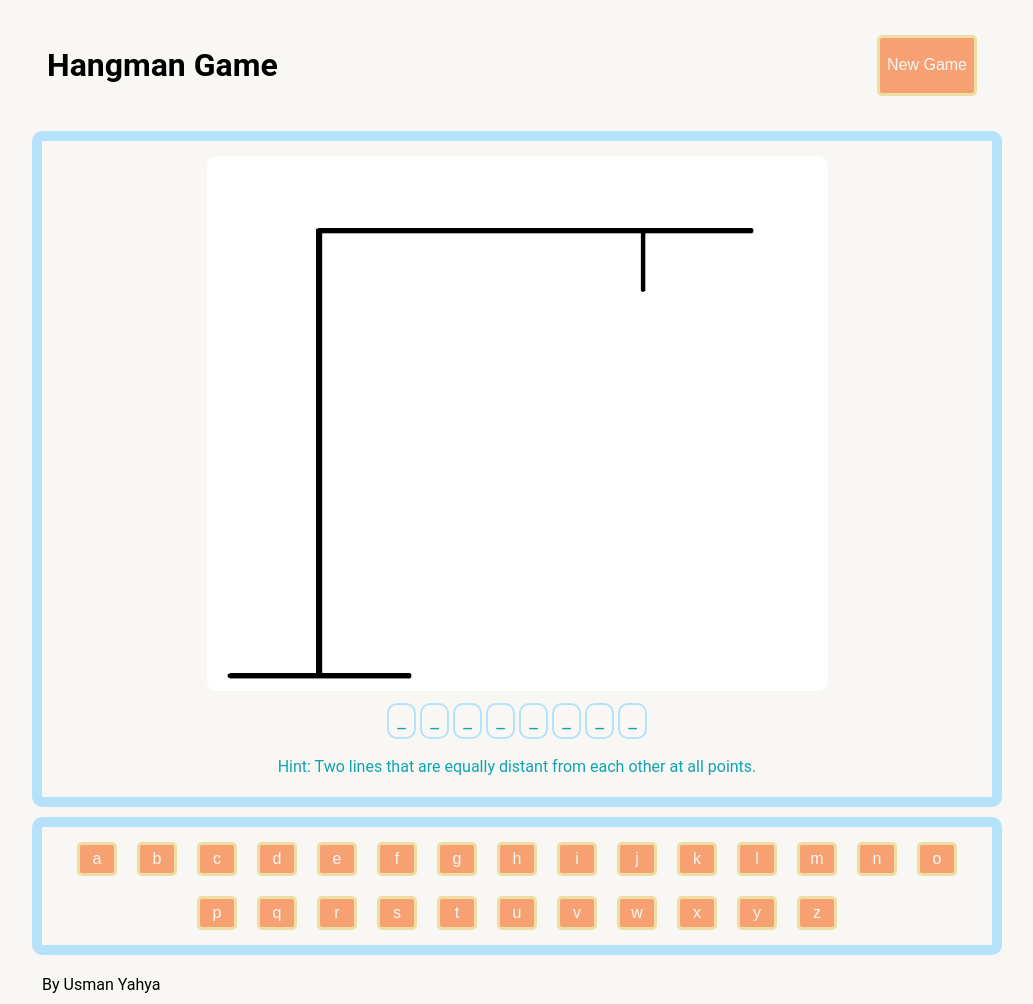
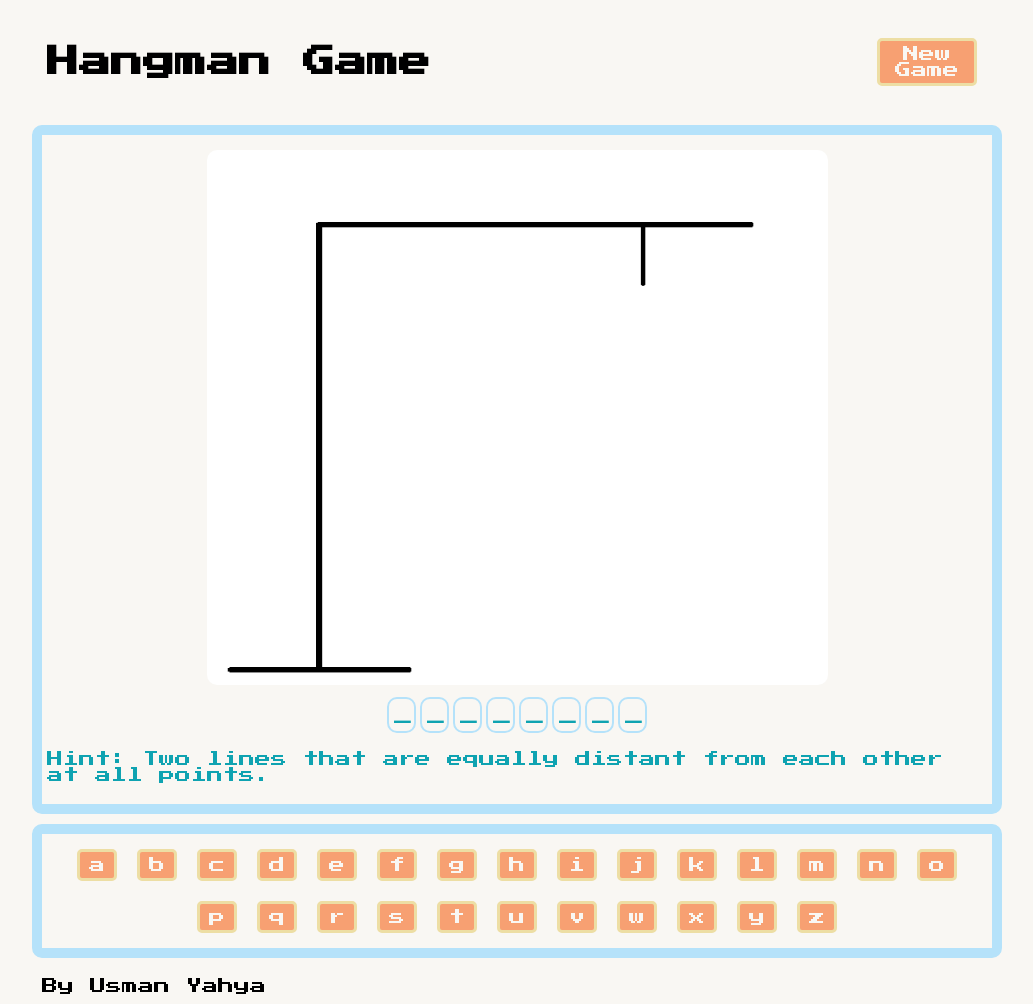
Before and after one commit to uzi1232/final_project, a PHP site: page / in a window 1280 px wide. Shown: the whole page, without its empty margins (123-1156 px from the left). Run offline with PHP 8.4, Linux system fonts and the light colour scheme.

Commit message:
add font style to the code

```diff
--- a/css/styles.css
+++ /dev/null
@@ -1,3 +0,0 @@
-.hide-element {
-    display: none;
-}
--- a/index.html
+++ b/index.html
@@ -4,8 +4,12 @@
     <meta charset="UTF-8">
     <meta name="viewport" content="width=device-width, initial-scale=1.0">
     <title>Hangman Game</title>
+    <link rel="stylesheet" href="./style/styles.css">
+    <link href="https://fonts.googleapis.com/css2?family=Roboto&display=swap" rel="stylesheet">
+    <link rel="preconnect" href="https://fonts.googleapis.com">
+    <link rel="preconnect" href="https://fonts.gstatic.com" crossorigin>
+    <link href="https://fonts.googleapis.com/css2?family=Press+Start+2P&display=swap" rel="stylesheet">
     <script src="./javascript/main.js" defer type="module"></script>
-    <link rel="stylesheet" href="./style/styles.css">
 </head>
 <body>
     <header>
--- a/javascript/dom_update.js
+++ b/javascript/dom_update.js
@@ -59,7 +59,16 @@ class GameDomUpdater {
 
     disableKeyboardKey(key) {
         const keyDOM = document.getElementById(`${key}-btn`);
-        keyDOM.classList.add("disable-button");
+        keyDOM.classList.add("disable-button-style");
+        keyDOM.disabled = true;
+    }
+
+    disableAllKeyboardKey() {
+        for (const key of VALID_KEYS) {
+            const keyDOM = document.getElementById(`${key}-btn`);
+            keyDOM.classList.add("disable-button-style");
+            keyDOM.disabled = true;
+        }
     }
 
     updateWord() {
@@ -94,7 +103,7 @@ class GameDomUpdater {
             this.gameStatusElementDOM.innerHTML = innerHTML;
             this.updateHangmanImage(IMAGE_PREFIX + "success");
             this.gameResultAnimation = requestAnimationFrame(this.moveGameStatus);
-            this.disableKeyboardKey(key);
+            this.disableAllKeyboardKey();
         }
         else if (this.game.getGameStatus() === GameStatus.LOST) {
             console.log("GAME LOST")
@@ -103,7 +112,7 @@ class GameDomUpdater {
             this.gameStatusElementDOM.innerHTML = innerHTML;
             this.updateHangmanImage(IMAGE_PREFIX + "fail");
             this.gameResultAnimation = requestAnimationFrame(this.moveGameStatus);
-            this.disableKeyboardKey(key);
+            this.disableAllKeyboardKey();
         }
         else if (this.game.getGameStatus() === GameStatus.CORRECT) {
             this.updateWord();
@@ -114,7 +123,6 @@ class GameDomUpdater {
             this.disableKeyboardKey(key);
         }
     }
-
 
     moveGameStatus = () => {
         if(this.gameStatusDirectionLeft === true){
--- a/style/mixins.scss
+++ b/style/mixins.scss
@@ -17,3 +17,9 @@
     border-radius: $border-radius;
     width: $width;
 }
+
+@mixin vintage-game-font-style() {
+    font-family: "Press Start 2P", system-ui;
+    font-weight: 200;
+    font-style: normal;
+}
--- a/style/styles.css
+++ b/style/styles.css
@@ -3,7 +3,9 @@
 }
 
 body {
-  font-family: "Roboto", sans-serif;
+  font-family: "Press Start 2P", system-ui;
+  font-weight: 200;
+  font-style: normal;
   max-width: 980px;
   margin: 0 auto;
   padding: 5px;
@@ -13,12 +15,15 @@ body {
 
 header {
   display: flex;
-  flex-direction: row;
-  justify-content: space-between;
+  flex-direction: column;
+  align-items: center;
   padding: 5px;
   margin: 15px;
 }
 header button {
+  font-family: "Press Start 2P", system-ui;
+  font-weight: 200;
+  font-style: normal;
   background-color: #f7a072;
   color: #f9f7f3;
   border: 3px solid #eddea4;
@@ -32,6 +37,12 @@ header button {
 header button:hover {
   background-color: #f9f7f3;
   color: #f7a072;
+}
+@media (min-width: 450px) {
+  header {
+    flex-direction: row;
+    justify-content: space-between;
+  }
 }
 
 main {
@@ -88,6 +99,9 @@ main #keyboard-container {
   justify-content: center;
 }
 main #keyboard-container button {
+  font-family: "Press Start 2P", system-ui;
+  font-weight: 200;
+  font-style: normal;
   background-color: #f7a072;
   color: #f9f7f3;
   border: 3px solid #eddea4;
@@ -102,7 +116,7 @@ main #keyboard-container button:hover {
   background-color: #f9f7f3;
   color: #f7a072;
 }
-main #keyboard-container .disable-button, main #keyboard-container .disable-button:hover {
+main #keyboard-container .disable-button-style, main #keyboard-container .disable-button-style:hover {
   background-color: gray;
   color: #f9f7f3;
 }
@@ -122,6 +136,9 @@ main #game-status-wrapper-container #retry-game-button-container {
   align-self: center;
 }
 main #game-status-wrapper-container #retry-game-button-container button {
+  font-family: "Press Start 2P", system-ui;
+  font-weight: 200;
+  font-style: normal;
   background-color: #f7a072;
   color: #f9f7f3;
   border: 3px solid #eddea4;
--- a/style/styles.scss
+++ b/style/styles.scss
@@ -8,7 +8,7 @@
 }
 
 body {
-    font-family: 'Roboto', sans-serif;
+    @include vintage-game-font-style();
     max-width: 980px;
     margin: 0 auto;
     padding: 5px;
@@ -18,18 +18,25 @@ body {
 
 header {
     display: flex;
-    flex-direction: row;
-    justify-content: space-between;
+    flex-direction: column;
+    align-items: center;
     padding: 5px;
     margin: 15px;
+
     button {
-        @include button-style($button-keyboard-color, $button-keyboard-border-color, $button-keyboard-text-color, 5px, 100px);
+        @include vintage-game-font-style();
+        @include button-style($button-color, $button-border-color, $button-text-color, 5px, 100px);
         padding: 5px;
         margin: 10px;
     }
     button:hover {
-        background-color: $button-keyboard-text-color;
-        color: $button-keyboard-color;
+        background-color: $button-text-color;
+        color: $button-color;
+    }
+
+    @media (min-width:450px) {
+        flex-direction: row;
+        justify-content: space-between;
     }
 }
 
@@ -78,18 +85,19 @@ main {
         align-items: center;
         justify-content: center;
         button {
-            @include button-style($button-keyboard-color, $button-keyboard-border-color, $button-keyboard-text-color, 5px, 40px);
+            @include vintage-game-font-style();
+            @include button-style($button-color, $button-border-color, $button-text-color, 5px, 40px);
             padding: 5px;
             margin: 10px;
         }
         button:hover {
-            background-color: $button-keyboard-text-color;
-            color: $button-keyboard-color;
+            background-color: $button-text-color;
+            color: $button-color;
         }
 
-        .disable-button, .disable-button:hover {
+        .disable-button-style, .disable-button-style:hover {
             background-color: gray;
-            color: $button-keyboard-text-color;
+            color: $button-text-color;
         }
     }
 
@@ -110,12 +118,13 @@ main {
         #retry-game-button-container {
             align-self: center;
             button {
-                @include button-style($button-keyboard-color, $button-keyboard-border-color, $button-keyboard-text-color, 5px, 100px);
+                @include vintage-game-font-style();
+                @include button-style($button-color, $button-border-color, $button-text-color, 5px, 100px);
                 padding: 5px;
             }
             button:hover {
-                background-color: $button-keyboard-text-color;
-                color: $button-keyboard-color;
+                background-color: $button-text-color;
+                color: $button-color;
             }
         }
     }
--- a/style/variables.scss
+++ b/style/variables.scss
@@ -12,6 +12,6 @@ $card_font_color: $primary_color;
 $card_border_color: $primary_shade;
 
 //button
-$button-keyboard-color: $secondary_color;
-$button-keyboard-border-color: $secondary_shade;
-$button-keyboard-text-color: $backgroud_color;
+$button-color: $secondary_color;
+$button-border-color: $secondary_shade;
+$button-text-color: $backgroud_color;
```
Also changed, not shown: images/hangman_7.png (deleted).
